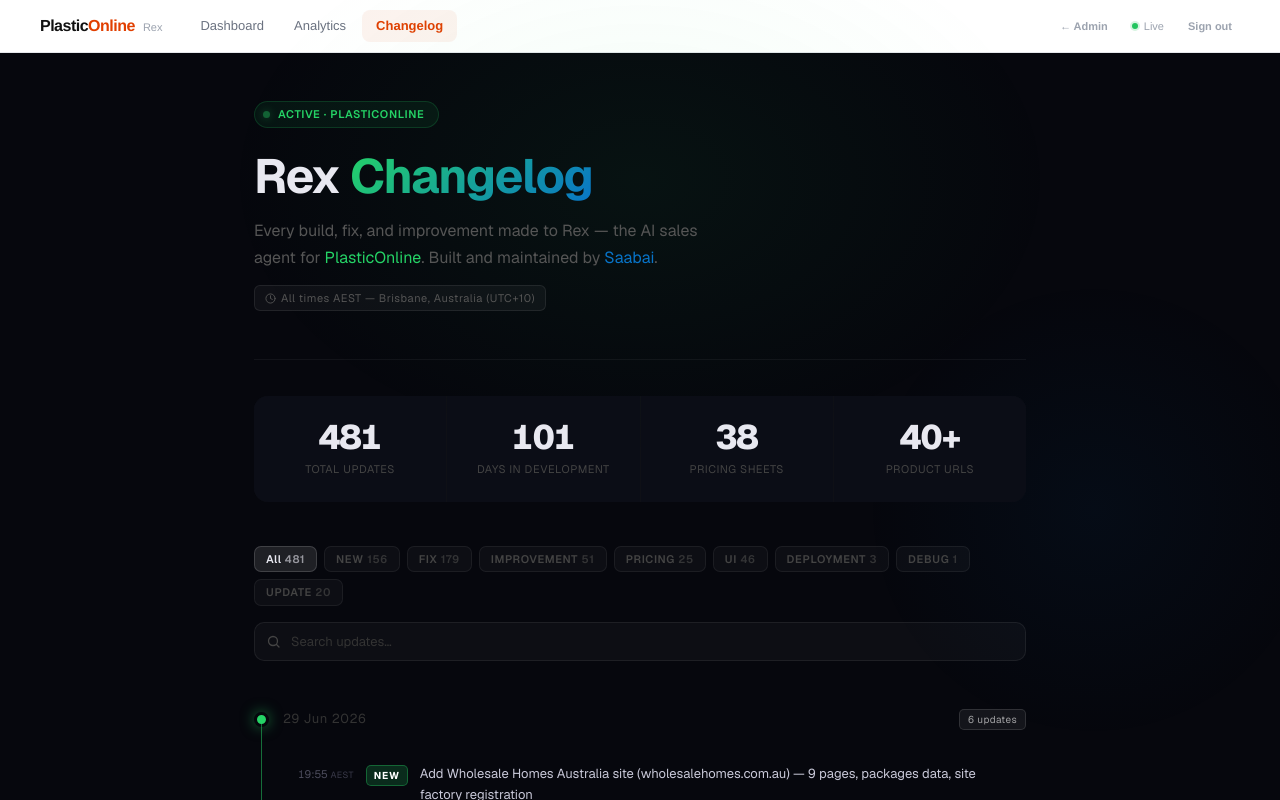
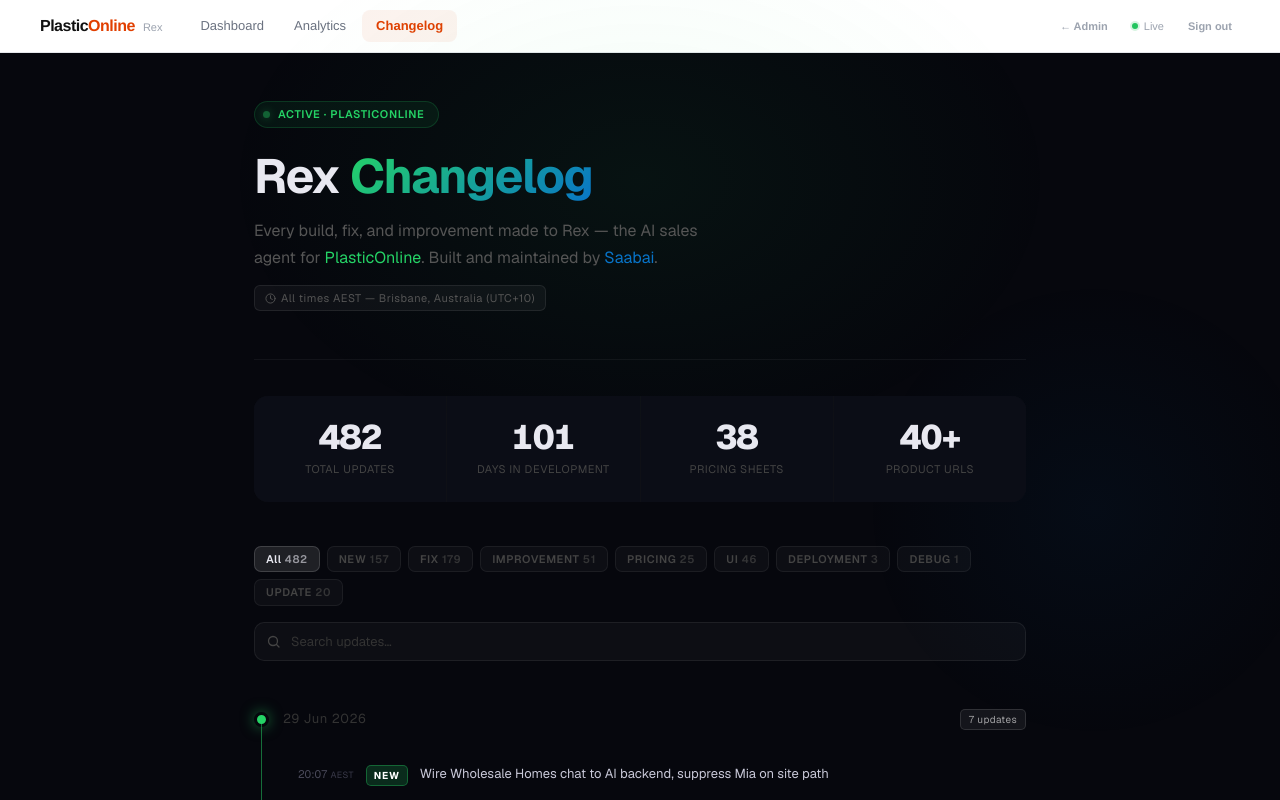
Before and after one commit to sg-satoshi/saabai-site, a Next.js app: page /rex-changelog in a window 1280 px wide. Shown: the top 800 px of the page. Built offline with nearby package versions, Linux system fonts and the light colour scheme.

Commit message:
fix: suppress NewsTicker on wholesale-homes site

```diff
--- a/app/components/ConditionalWidgets.tsx
+++ b/app/components/ConditionalWidgets.tsx
@@ -23,7 +23,7 @@ const SUPPRESS_PATHS = [
 ];
 
 // Pages where the NewsTicker/Signal bar should be hidden
-const SUPPRESS_TICKER_PATHS = ["/for-law-firms", "/leadgen-widget", "/sites/bo-consultancy"];
+const SUPPRESS_TICKER_PATHS = ["/for-law-firms", "/leadgen-widget", "/sites/bo-consultancy", "/sites/wholesale-homes"];
 
 // Custom domains that have their own widgets — suppress all Saabai widgets
 const SUPPRESS_HOSTNAMES = ["boconsulting.com.au", "www.boconsulting.com.au"];
--- a/app/rex-changelog/ChangelogClient.tsx
+++ b/app/rex-changelog/ChangelogClient.tsx
@@ -32,6 +32,7 @@ const CHANGELOG: Day[] = [
   {
     date: "29 Jun 2026",
     entries: [
+      { time: "20:07", tag: "NEW", title: "Wire Wholesale Homes chat to AI backend, suppress Mia on site path" },
       { time: "19:55", tag: "NEW", title: "Add Wholesale Homes Australia site (wholesalehomes.com.au) — 9 pages, packages data, site factory registration" },
       { time: "18:09", tag: "FIX", title: "Replace duplicated gallery image with new rooftop shot" },
       { time: "15:47", tag: "FIX", title: "Remove all em dashes from boconsulting.com.au content and chatbot" },
```
